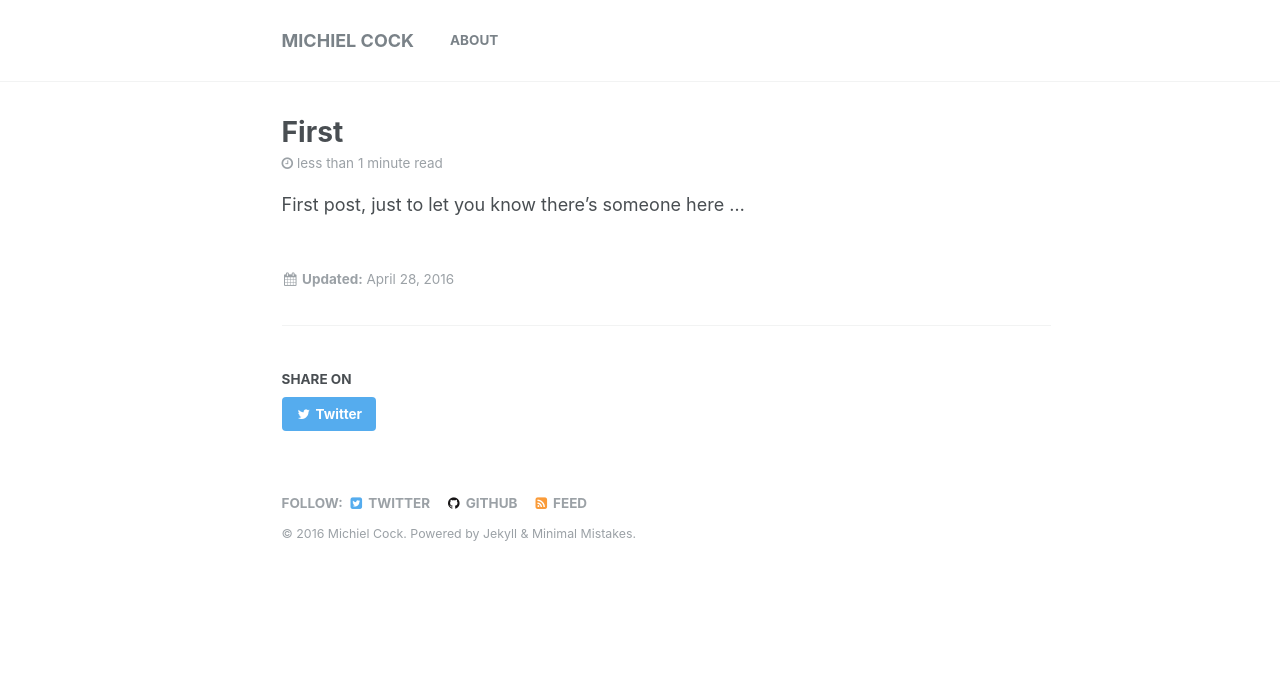
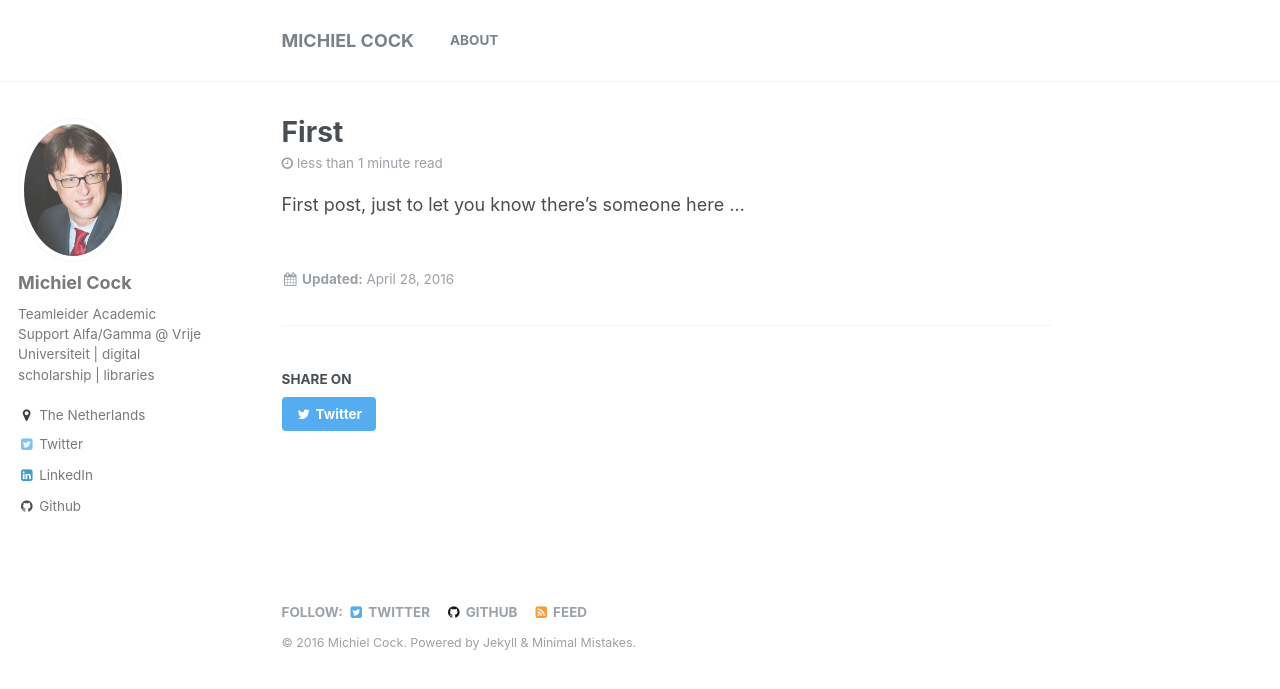
Before and after one commit to michielcock/michielcock.github.io, a Jekyll site: the page built from _posts/2016-04-28-first.markdown, in a window 1280 px wide. Shown: the top 689 px of the page. Built offline with Jekyll 4.4.1, drawn with Linux system fonts in a browser that asks for light colours; part of the change alters nothing that is shown.

```diff
--- a/_config.yml
+++ b/_config.yml
@@ -146,7 +146,8 @@ kramdown:
 
 
 # Outputting
-permalink: /:categories/:title/
+#permalink: /:categories/:title/
+permalink: date
 paginate: 5 # amount of posts to show
 paginate_path: /page:num/
 timezone: # http://en.wikipedia.org/wiki/List_of_tz_database_time_zones
@@ -216,6 +217,7 @@ defaults:
       comments: true
       share: true
       related: true
+      author_profile: true
 # _pages
   - scope:
       path: ""
```
